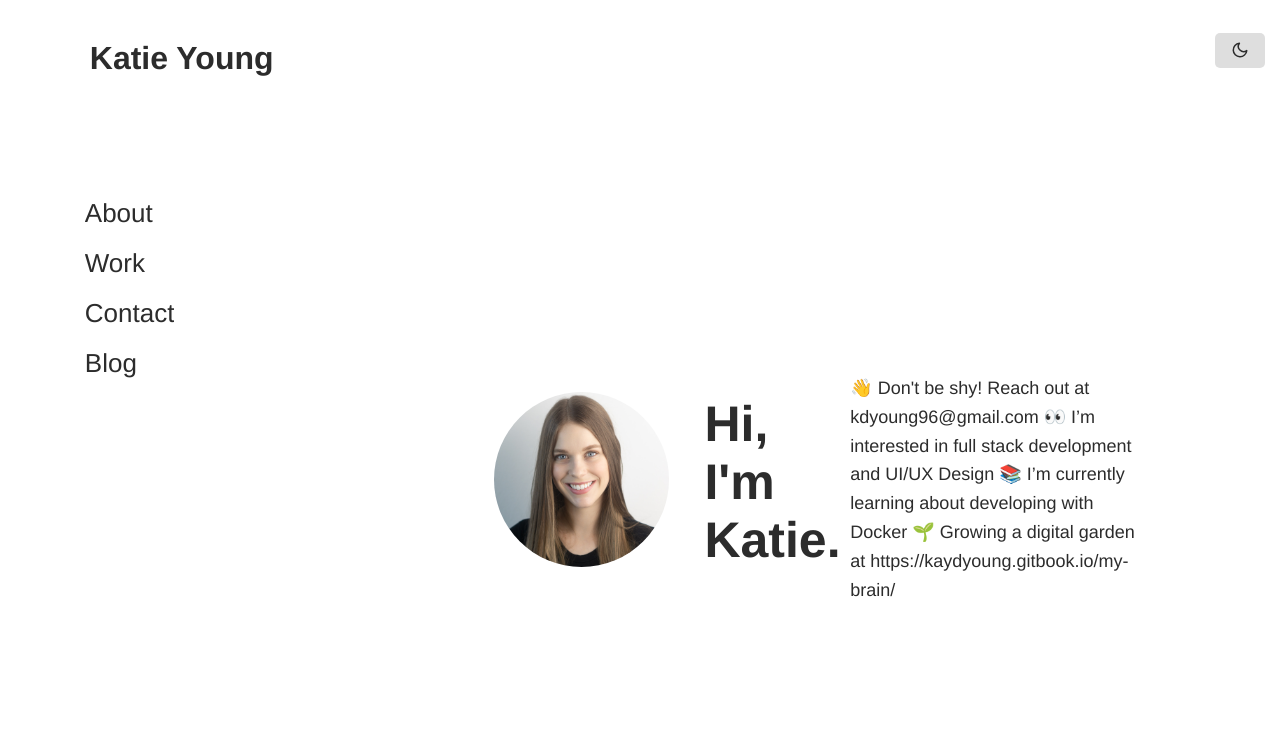
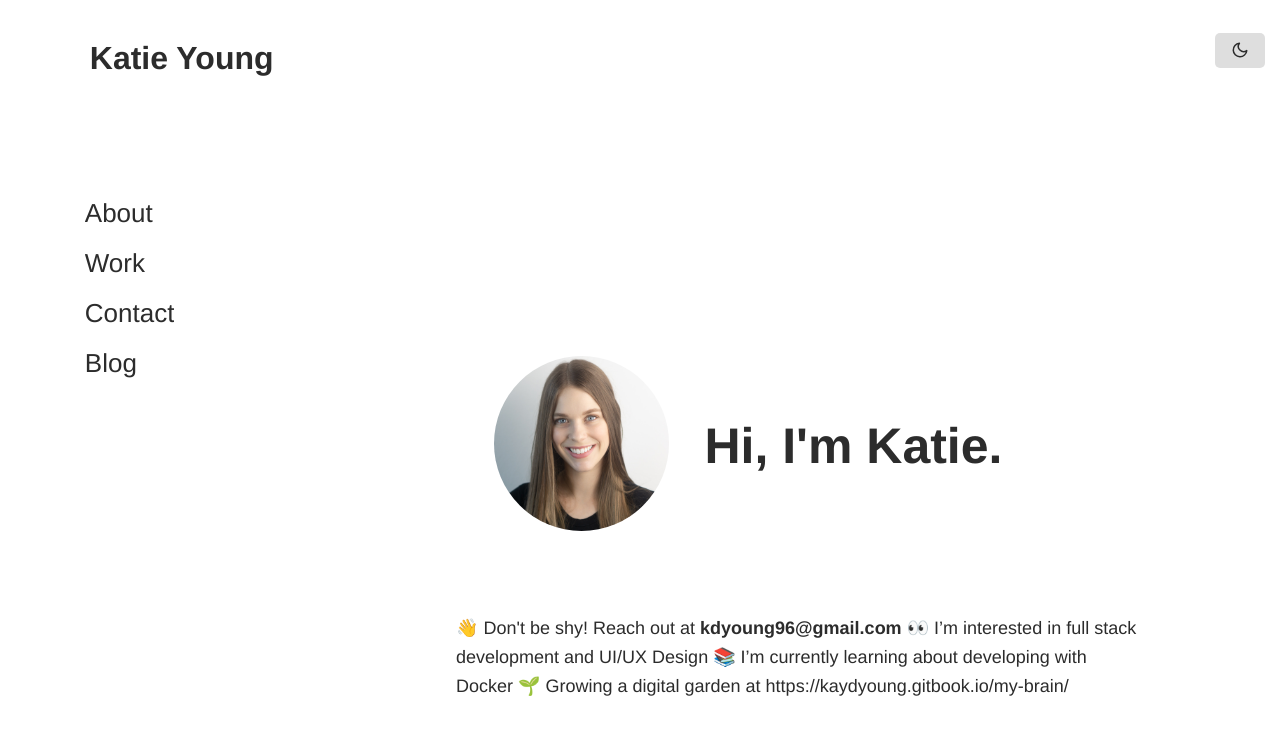
Before and after one commit to kaydyoung/kaydyoung.github.io, a Jekyll site: the page built from index.html, in a window 1280 px wide. Shown: the top 735 px of the page. Built offline with Jekyll 4.4.1, drawn with Linux system fonts in a browser that asks for light colours.

Commit message:
Update index.html

```diff
--- a/index.html
+++ b/index.html
@@ -6,13 +6,12 @@ title: Katie
 <div class="katie-page-wrapper">
     <img src="/assets/images/profile.jpg">
     <h1>Hi, I'm Katie.</h1>
-    <div>
-        <p>
-            👋 Don't be shy! Reach out at kdyoung96@gmail.com
-            👀 I’m interested in full stack development and UI/UX Design
-            📚 I’m currently learning about developing with Docker
-            🌱 Growing a digital garden at https://kaydyoung.gitbook.io/my-brain/
-        </p>
-    </div>
-
 </div>
+<div class="katie-page-bio">
+    <p>
+        👋 Don't be shy! Reach out at <b>kdyoung96@gmail.com</b>
+        👀 I’m interested in full stack development and UI/UX Design
+        📚 I’m currently learning about developing with Docker
+        🌱 Growing a digital garden at <href>https://kaydyoung.gitbook.io/my-brain/</href>
+    </p>
+</div>
```
